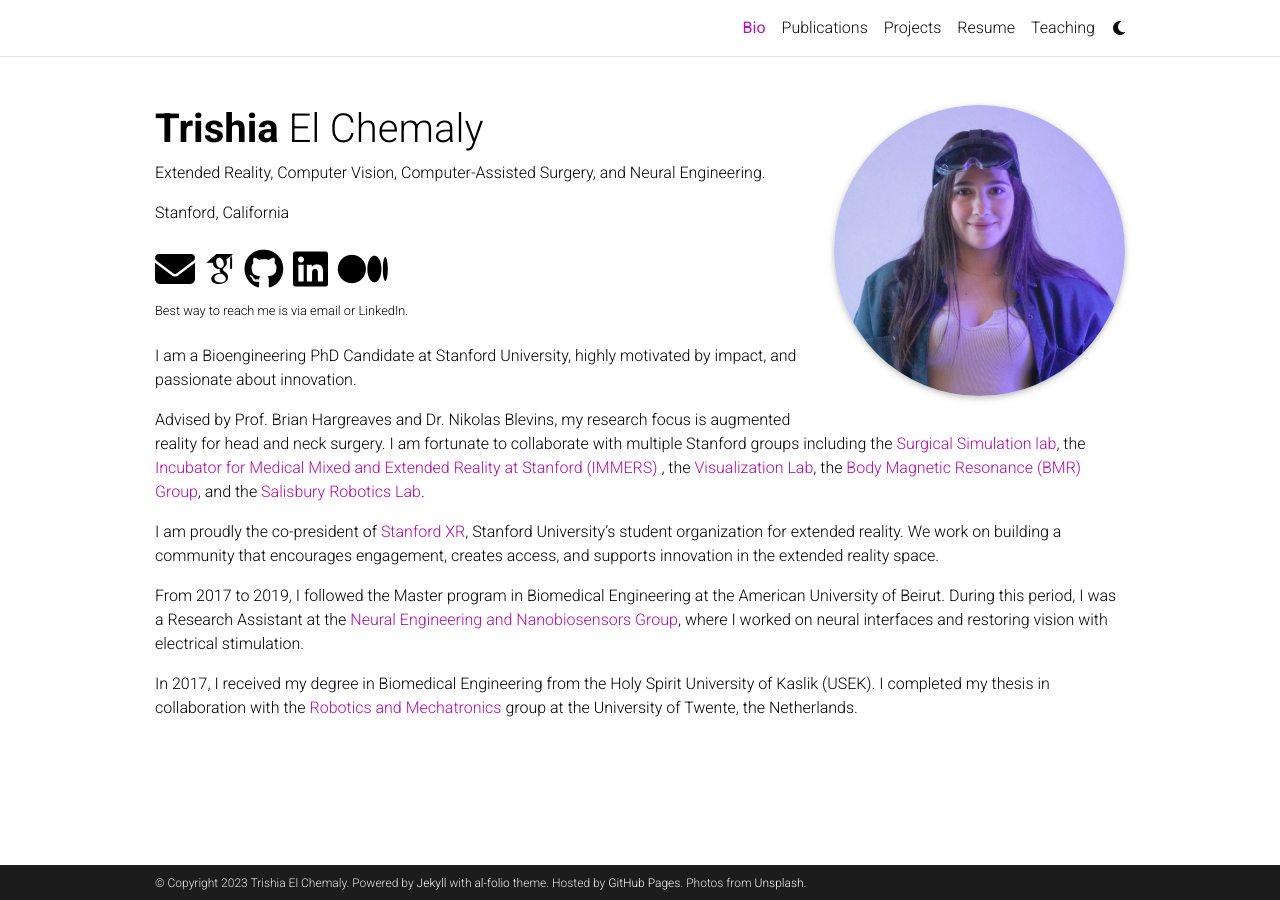
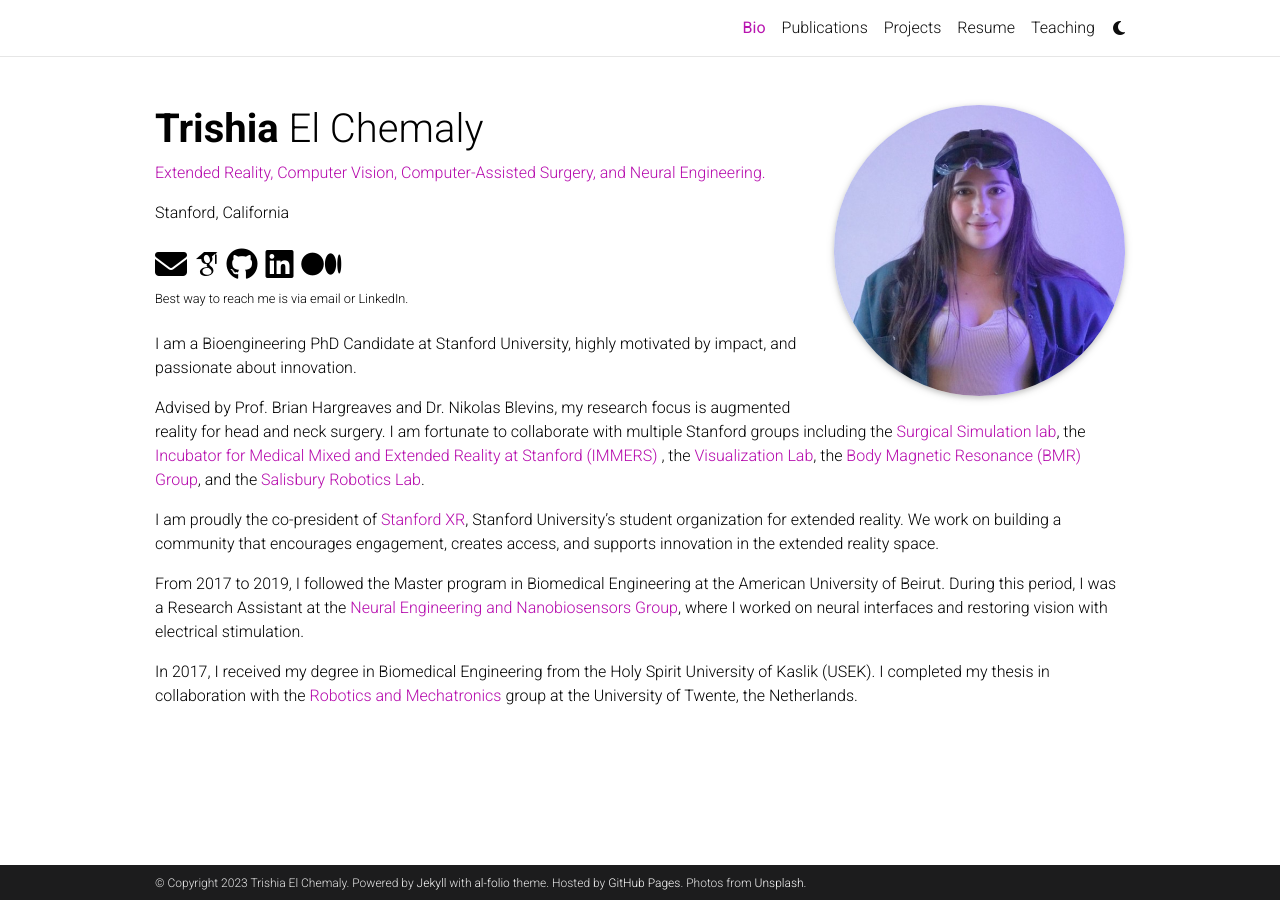
Before and after one commit to tchemaly/tchemaly.github.io, a Jekyll site: the page built from _pages/about.md, in a window 1280 px wide. Built offline with Jekyll 4.4.1, drawn with Linux system fonts in a browser that asks for light colours; full-size pictures stand in for the smaller copies a plugin makes; some web fonts are replaced; comment, search, counter and statistics services are not loaded; a style sheet for code colours, icons or effects is not loaded.

Commit message:
Update _base.scss

```diff
--- a/_sass/_base.scss
+++ b/_sass/_base.scss
@@ -210,6 +210,10 @@ blockquote {
   }
 }
 
+.desc {
+    color: var(--global-theme-color);
+}
+
 
 // Navbar customization
 
@@ -352,7 +356,7 @@ blockquote {
   text-align: left;
 
   .contact-icons {
-    font-size: 2.5rem;
+    font-size: 2rem;
 
     a {
       i::before {
```
